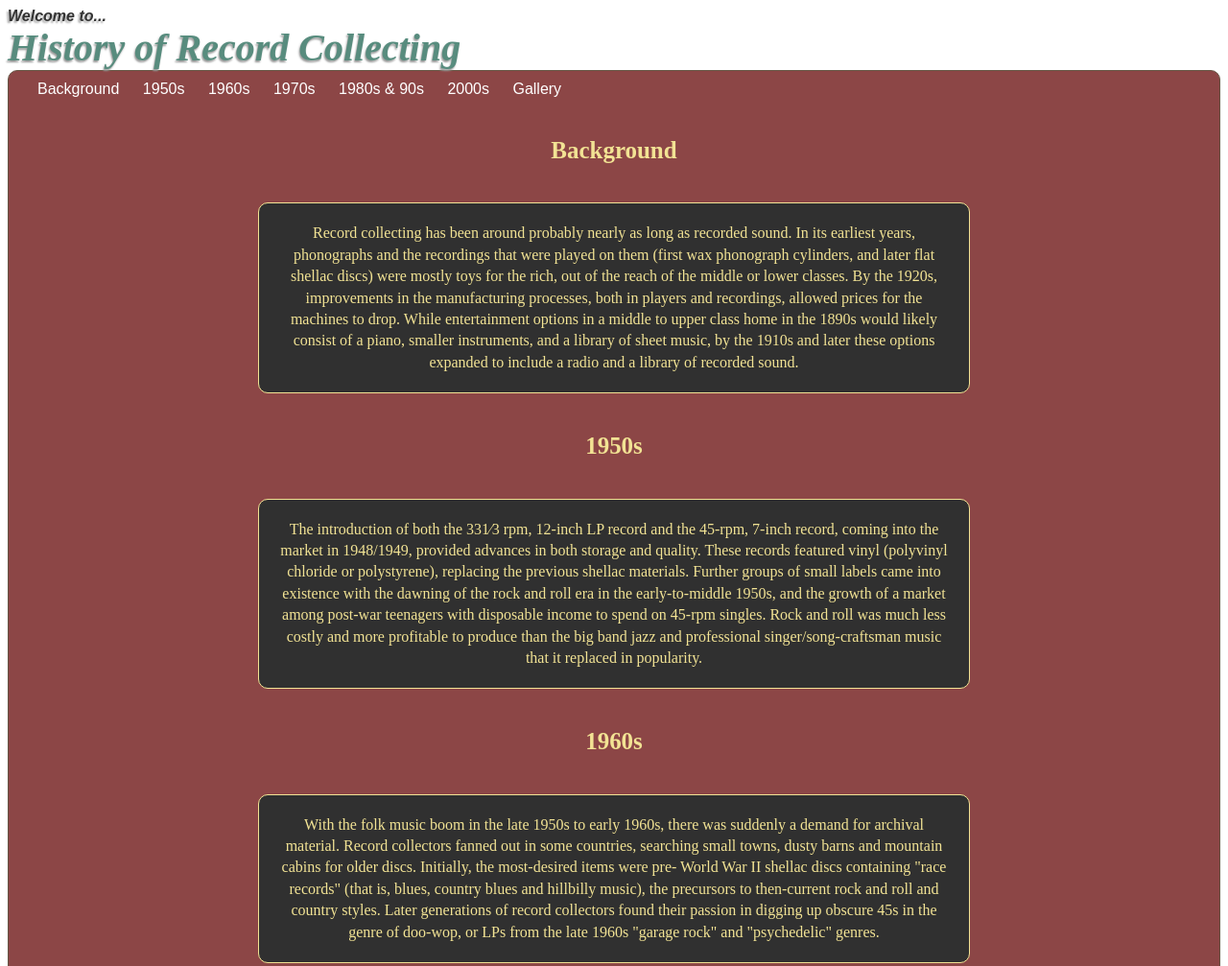
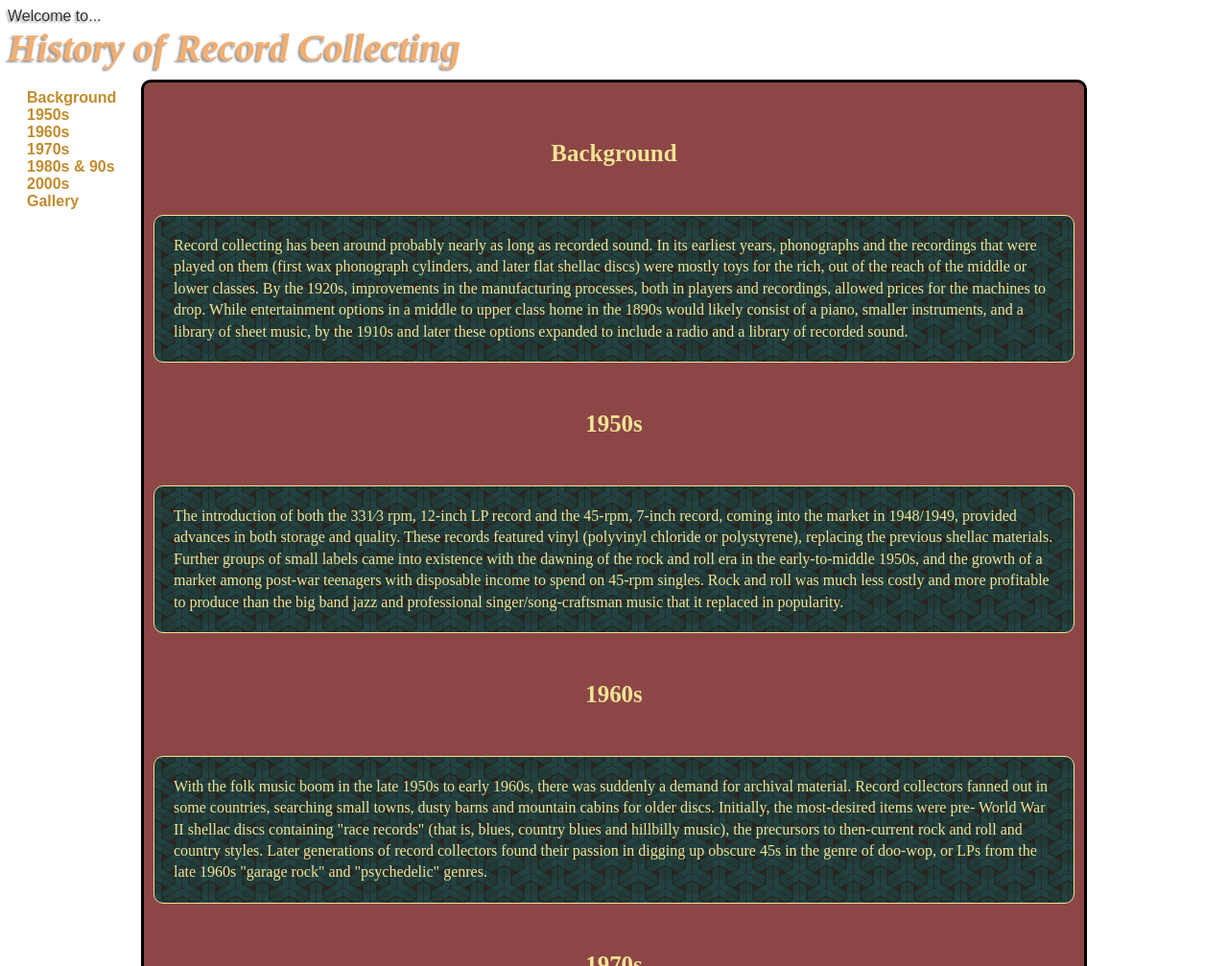
Before and after one commit to terwin3/DWS, a plain HTML site: page index.html in a window 1280 px wide. Shown: the top 1007 px of the page at 96% size. Drawn offline with Linux system fonts and the light colour scheme.

Commit message:
CSS and HTML
Added image to CSS file and added more elements. Added divs for certain
ids and classes in HTML.

```diff
--- a/css/styles.css
+++ b/css/styles.css
@@ -1,63 +1,81 @@
 		/***** Styles for anything in the div container*****/
 #container {
-	border: 1px solid #665544;
+	border: 3px solid #000;
 	background-color: rgb(140,70,70);
 	border-radius: 10px;
 	padding: 10px;
+	width: 960px;
+	margin: 10px auto;
+
+
 }
 
 		/***** Styles for headings *****/
 h1 {
-	color: #588C7E;
+	color: #F2AE72;
 	border:  0px;
-	font-family: Kaushan Script;
+	font-family: Kaushan Script, Sans Serif;
 	font-size: 2.5em;
 	font-style: italic;
-	text-shadow: -1px 2px 2px #999;
+	text-shadow: -2px 2px 2px #999;
 	margin: auto;
+
 }
 
 h2	{
     color: #F2E394;
     padding: 20px 10px;
-	font-family: Kaushan Script;
+    margin: 30px auto;
+	font-family: Kaushan Script, Sans Serif;
 	font-size: 1.56em;
 	text-align: center;
 }
 
-h3, h4	{
-	color: #F2E394;
-	font-family: arial;
+h3	{
+	color: #F2AE72;
+	font-family: arial, Sans Serif;
 	font-size: 1em;
-	text-align: center;
+
 }
 
+h4 {
 
+font-family: arial, sans serif;
+font-size: 1em;
+color: white;
+
+}
 
 h5 {
     opacity: 0.8;
-	font-family: arial;
+	font-family: 'Oswald', sans-serif;
+	color: #;
 	font-size: 1em;
-	font-style: italic;
+	font-weight: 400;
 	text-shadow: -2px 2px 2px #999;
 	margin: auto;
 }
 
 		/***** Styles for lists****/
-ul, li {
+ul.lists, ol.bottomlist {
     list-style-type: none;
-    display: inline;
-    margin: 0px auto;
-    padding: 20px 10px;
+    margin: 10px 10px;
+    padding: 10px;
     font-family: arial;
     font-size: 1em;
+    font-weight: 800;
+    float: left;
+    display: inline;
+
 
 }
 
 
+
+
 		/**** Styles for links****/
 a:link {
-	color: #FFF;
+	color: #C28B2D;
 }
 
 a:hover {
@@ -65,7 +83,8 @@ a:hover {
 }
 
 a:visited {
-	color:  #F2E394;
+	color: #588c7e;
+
 }
 
 .displayed:hover {
@@ -73,11 +92,12 @@ a:visited {
 }
 
 a {
-	color: #F2E394;
+
+
 	text-decoration: none;
-	margin:  auto;
-	padding: 0px;
-	width: 300px;
+
+
+
 
 }
 
@@ -85,14 +105,10 @@ a {
 p {
 
 	color: rgb(242,227,148);
-	background-color: #303030;
-    margin: 20px auto;
 	padding: 20px;
-	width: 700px;
-	text-align: center;
+	background-image: url("../images/pattern.gif");
 	line-height: 1.4;
-	font-family: serif;
-	font-weight: normal;
+	font-family: serif, arial;
 	border: 1px solid rgb(242,227,148);
 	border-radius: 10px;
 
@@ -100,15 +116,22 @@ p {
 
 		/***** Styles for images *****/
 img.displayed {
-	border: 1px solid #fff;
+	border: 1px solid yellow;
 	padding: 0px;
 	display: block;
 	margin-left: auto;
 	margin-right: auto;
 }
 
-#footer {
-color: white;
-border-style: none;
-background-color: rgb(140,70,70);
+.footer {
+	color: #fff;
+	font-size: 15px;
+	width: 300px;
+	text-align: center;
+	margin: 10px auto;
 }
+
+
+.bottomlist {
+	text-align: center;
+	}
--- a/index.html
+++ b/index.html
@@ -11,9 +11,9 @@
 	<h5>Welcome to...</h5>
 	<h1>History of Record Collecting</h1>
 
-	<div id="container">
 
-				<ul>
+		<ul class="lists">
+
 			<li><a href="#background">Background</a></li>
 			<li><a href="#1950s">1950s</a></li>
 			<li><a href="#1960s">1960s</a></li>
@@ -23,6 +23,9 @@
 			<li><a href="#Gallery">Gallery</a></li>
 		</ul>
 
+
+	    <div id="container">
+	<article>
 	<h2 id="background">Background</h2>
 	<p>Record collecting has been around probably nearly as long as recorded sound. In its earliest years, phonographs and the recordings that were played on them (first wax phonograph cylinders, and later flat shellac discs) were mostly toys for the rich, out of the reach of the middle or lower classes. By the 1920s, improvements in the manufacturing processes, both in players and recordings, allowed prices for the machines to drop. While entertainment options in a middle to upper class home in the 1890s would likely consist of a piano, smaller instruments, and a library of sheet music, by the 1910s and later these options expanded to include a radio and a library of recorded sound.</p>
 	<h2 id="1950s">1950s</h2>
@@ -36,16 +39,19 @@
 	<h2 id="2000s">2000s</h2>
 	<p>Even in the 21st century, as music fans have often opted for digital downloads over physical releases (and indeed started to collect these in the same way as vinyl), certain contemporary bands have a following of record collectors. This is prominent for instance in the punk and alternative genres. For example, the special edition of NOFX's 1999 release, The Decline, on transparent vinyl has already reached prices of $1500.[3] Due to the DIY ethic and constrained budget of many punk bands and labels, releases by lesser-known bands tend to be in limited edition. Specific pressing runs of records are sometimes printed on different colored vinyl, have new or different songs, contain spelling or mixing errors, or may be in lower quantity than other pressings. All such factors increase a specific record's collectibility.As of 2011 many pressing plants have been reactivated and new releases in vinyl are appearing on an increasing basis. The volume of product seems to confirm continuing niche interest in the format as formats such as CDs and cassette tapes fail to compete with digital downloads.</p>
 	<h2 id="Gallery">Gallery</h2>
+	</article>
+
 
 			<a href="images/EdisonPhonograph.jpg" target="_blank"><img class="displayed" src="images/EdisonPhonograph.jpg" width="252" height="240" alt="Phonograph"></a>
 <h4><a href="images/EdisonPhonograph.jpg" target="_blank">1899 Phonograph.</a></h4>
 <h4><a href="images/EdisonPhonograph.jpg" target="_blank"></a><a href="http://commons.wikimedia.org/wiki/File:EdisonPhonograph.jpg#/media/File:EdisonPhonograph.jpg"></a>"Edison Phonograph" by Norman Bruderhofer <a href="//de.wikipedia.org/wiki/User:Phonatic"></a>, <a href="http://www.cylinder.de">www.cylinder.de - own work</a> <a href="http://creativecommons.org/licenses/by-sa/3.0/" title="Creative Commons Attribution-Share Alike 3.0">Licensed under CC BY-SA 3.0 via</a> <a href="//commons.wikimedia.org/wiki/">Wikimedia Commons</a>.</h4>
 <a href="images/Gramofon.jpg" target="_blank"><img class="displayed" src="images/Gramofon.jpg" width="299" height="219" alt="Gramofon"> <h4>20th-century turntable and record.</h4></a>
 <h4><a href="images/Gramofon.jpg" target="_blank"></a><a href="http://commons.wikimedia.org/wiki/File:Gramofon_1_ubt.jpeg#/media/File:Gramofon_1_ubt.jpeg">"Gramofon."</a> <a href="http://creativecommons.org/licenses/by/2.5" title="Creative Commons Attribution 2.5">Licensed under CC BY 2.5,</a> <a href="//commons.wikimedia.org/wiki/">via Wikimedia Commons</a>.</h4>
+</div>
+	<h4 class="footer">Go Back To Another Section</h4>
 
-	<h3>Go Back To Another Section</h3>
+				<ol class="bottomlist">
 
-				<ol>
 					<li><a href="#background">Background</a></li>
 					<li><a href="#1950s">1950s</a></li>
 					<li><a href="#1960s">1960s</a></li>
@@ -53,12 +59,15 @@
 					<li><a href="#1980s%20&amp;%2090s">1980s &amp; 90s</a></li>
 					<li><a href="#2000s">2000s</a></li>
 				</ol>
+                 <div class="bottomlist">
 <h3>Resources</h3>
 				<ul>
 					<li><a href="http://en.wikipedia.org/wiki/Record_collecting">Wikipedia Article of Record Collecting</a></li>
 					<li><a href="http://en.wikipedia.org/wiki/Phonograph">Phonograph</a></li>
 				</ul>
-		<p id="footer">Updated by Travis Erwin</p>
+
+		<h5 class="footer"">Updated by Travis Erwin</h5>
 	</div>
+
 	</body>
 </html>
```
Also changed, not shown: images/pattern.gif (added). Lines whose indentation alone changed are shown as unchanged.
